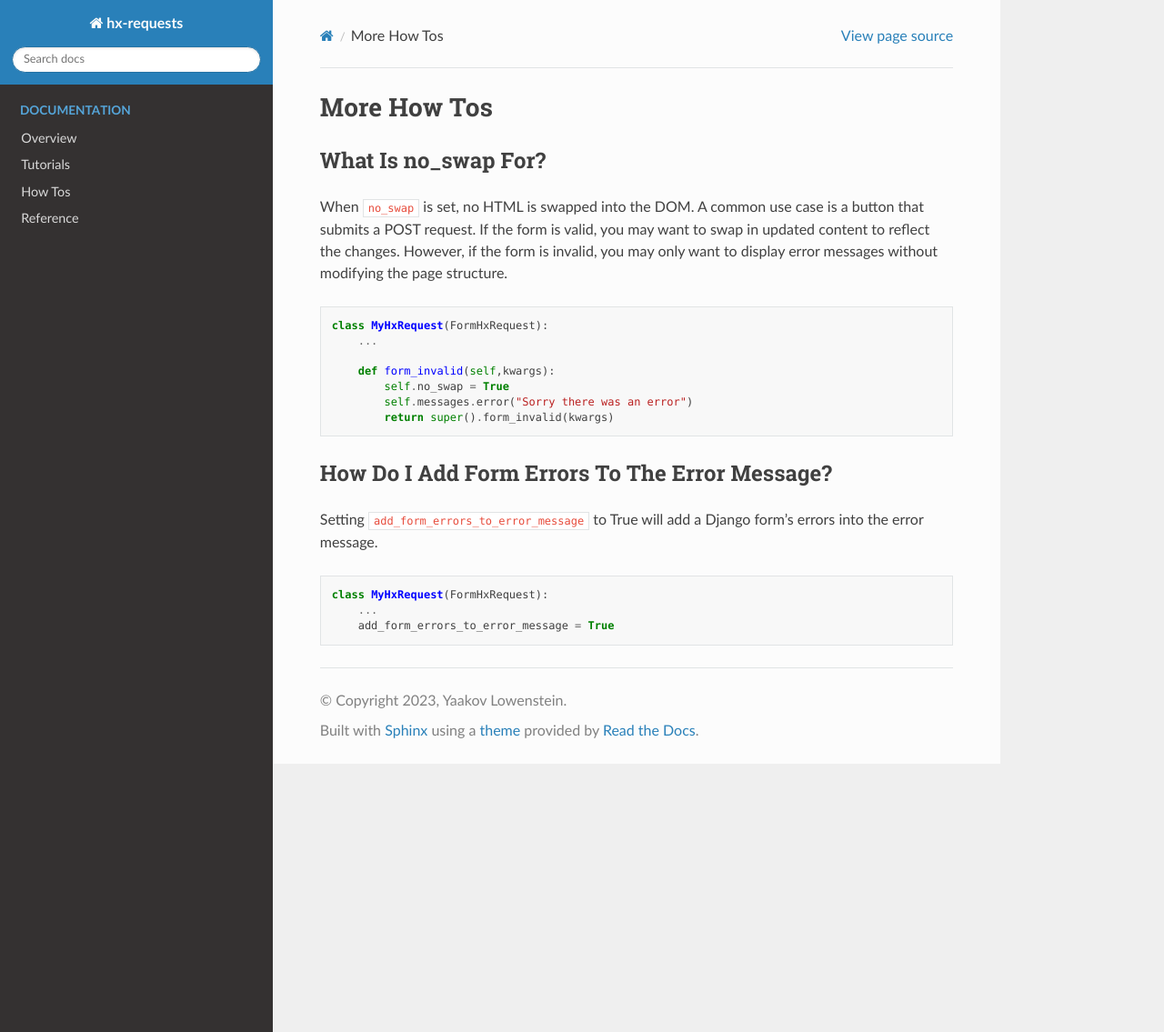
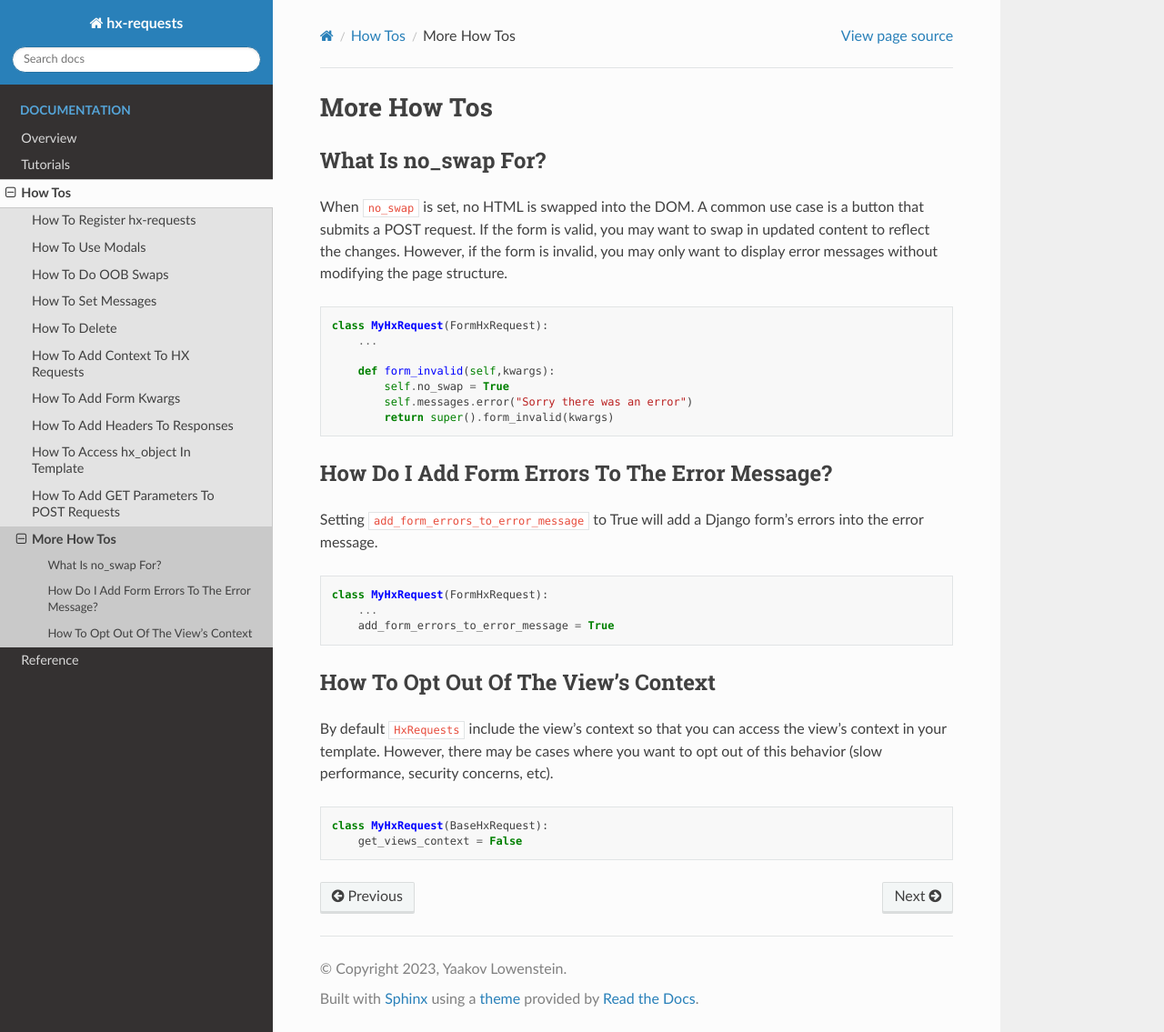
Before and after one commit to yaakovLowenstein/hx-requests, a Sphinx documentation site: the page built from docs/how_tos/more_how_tos.rst, in a window 1280 px wide and 1135 px high. Shown: the whole window at 91% size. Built offline with Sphinx 7.4.7 and the Read the Docs theme 3.1.0, drawn with Linux system fonts in a browser that asks for light colours; pages that are not in the unit, such as notebooks, are missing from menus.

Commit message:
docs: Add how to opt out of views context

```diff
--- a/docs/how_tos/index.rst
+++ b/docs/how_tos/index.rst
@@ -14,3 +14,4 @@ How Tos
    add_headers
    access_hx_object_in_template
    get_params_post_request
+   more_how_tos
--- a/docs/how_tos/more_how_tos.rst
+++ b/docs/how_tos/more_how_tos.rst
@@ -30,3 +30,15 @@ Setting :code:`add_form_errors_to_error_message` to True will add a Django form'
     class MyHxRequest(FormHxRequest):
         ...
         add_form_errors_to_error_message = True
+
+
+How To Opt Out Of The View's Context
+~~~~~~~~~~~~~~~~~~~~~~~~~~~~~~~~~~~~~
+
+By default :code:`HxRequests` include the view's context so that you can access the view's context in your template.
+However, there may be cases where you want to opt out of this behavior (slow performance, security concerns, etc).
+
+.. code-block:: python
+
+    class MyHxRequest(BaseHxRequest):
+        get_views_context = False
```
